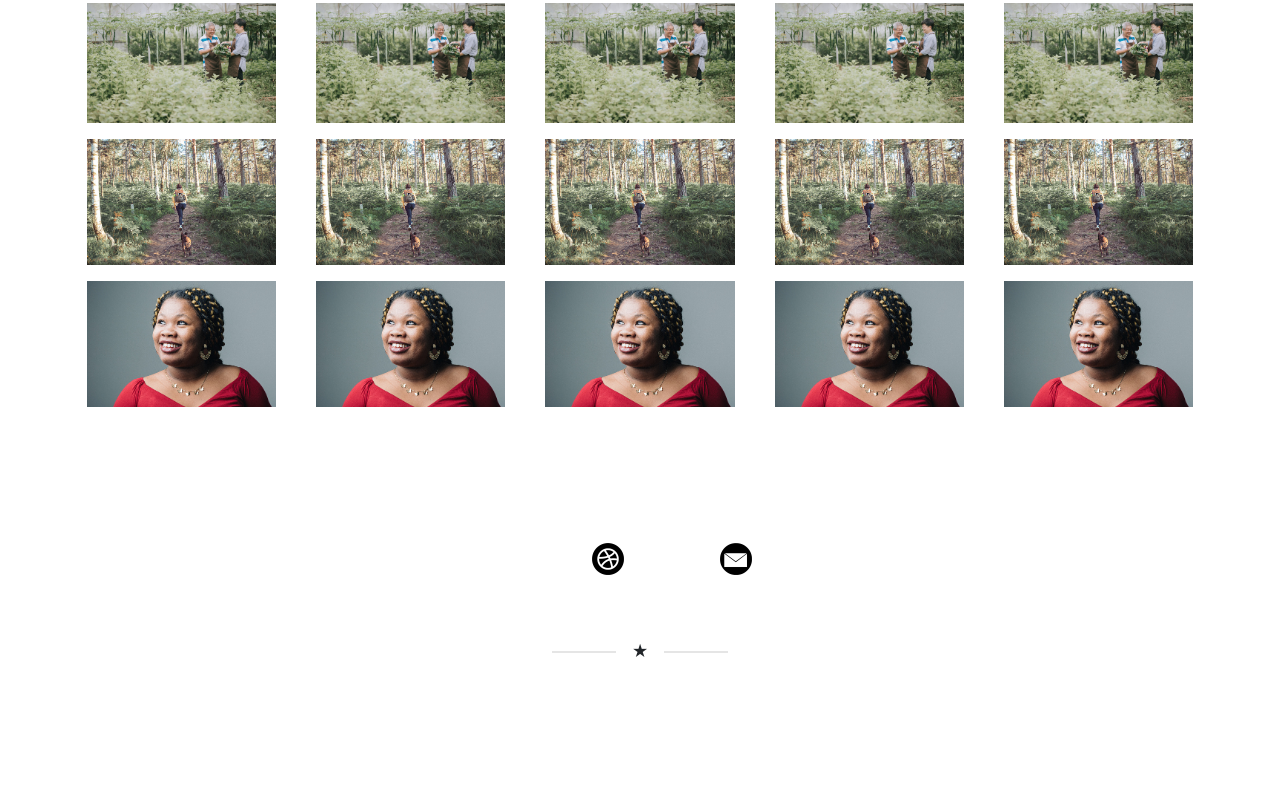
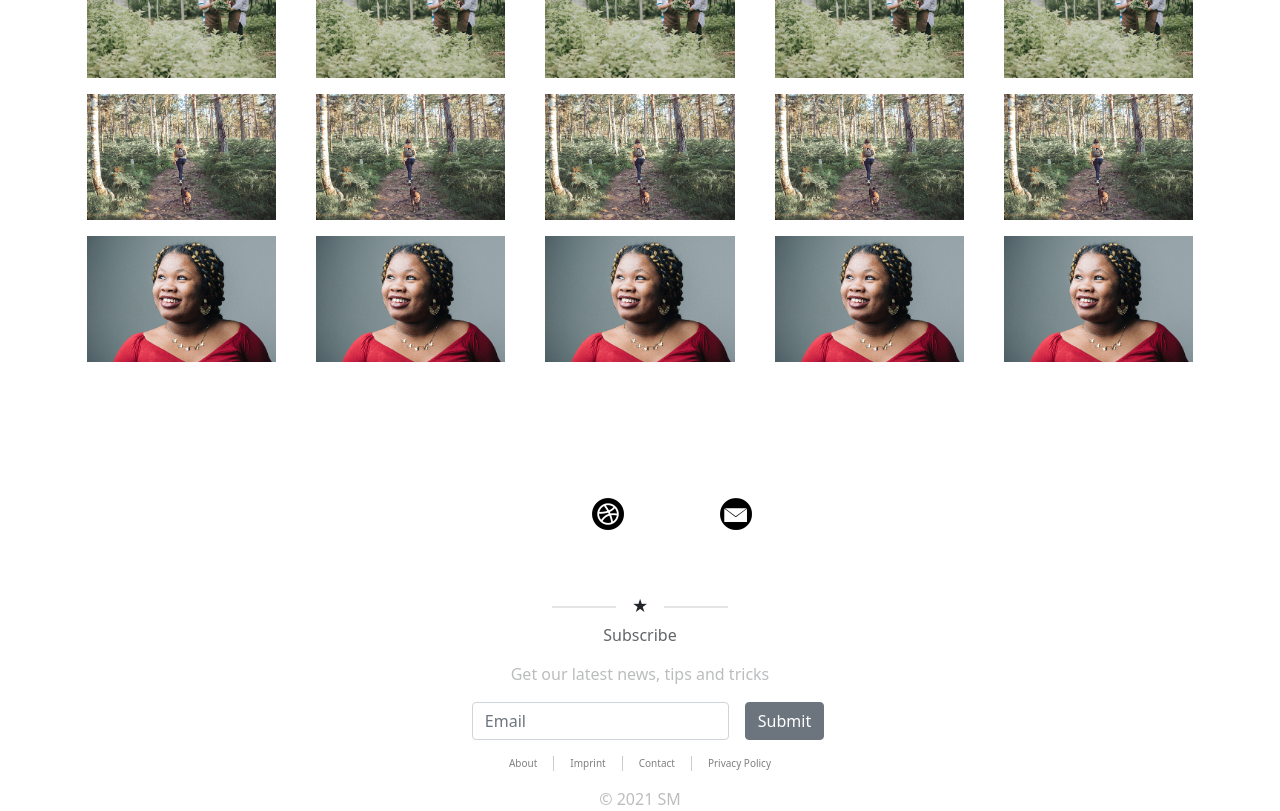
Before and after one commit to Samim-sf/Samim.Safaie_midProject_Web, a plain HTML site: page index.html in a window 1280 px wide. Shown: the part 1048-1859 px from the top of the page. Before the commit the page ends 1711 px from the top, so only its background shows below. Drawn offline with Linux system fonts and the light colour scheme.

Commit message:
first page finished

```diff
--- a/CSS/style.css
+++ b/CSS/style.css
@@ -1,56 +1,88 @@
 .selected-item-menu {
     background-color: white;
 }
-.selected-item-menu >a{
+
+.selected-item-menu > a {
     color: black !important;
 }
-header li{
+
+header li {
     /*min-width: 5rem;*/
+    padding: 1rem;
 }
+
 .container-fluid {
     padding-right: 15px !important;
     padding-left: 15px !important;
     margin-right: auto !important;
     margin-left: auto !important;
 }
-.edited-text{
-    width:250px;
-    background-color:#20c997;
-    height:200px;
+
+.edited-text {
+    width: 250px;
+    background-color: #20c997;
+    height: 200px;
 }
-.test{
+
+.test {
     /*background-color:red;*/
     /*min-width: 100%;*/
 }
-main{
+
+main {
     /*background-color:blue;*/
 }
-.editable-text{
-    margin:7rem;
+
+.editable-text {
+    margin: 7rem;
     /*background-color:black;*/
-    width:70%;
+    width: 70%;
     font-size: 30px;
 }
-.image-contains img{
-    width:10%;
-    margin:5px
-}
-img:hover{
-    cursor:pointer;
+
+.image-contains img {
+    width: 10%;
+    margin: 5px
 }
 
-.star::before{
-    content:""
+img:hover {
+    cursor: pointer;
 }
+
+.star::before {
+    content: ""
+}
+
 .star::before,
 .star::after {
     display: inline-block;
     content: "";
     border-top: 2px solid black;
-    opacity:0.1;
+    opacity: 0.1;
     width: 4rem;
     margin: 0 1rem;
     transform: translateY(-0.25rem);
+}
+
+.btn {
+    height: 20%;
+}
+
+.extra-info h6 {
+    opacity: 0.7;
+}
+.extra-info span {
+    opacity: 0.3;
+}
+
+.extra-info ul li a{
+    font-size:10px;
+    text-decoration: none;
+    padding:0 1rem;
+    opacity: 0.5;
+}
+.extra-info ul li:not(:last-child) {
+    border-right: 1px solid rgba(138, 138, 138, 0.44);
 }
 
 @media only screen and (max-width: 575px) {
--- a/index.html
+++ b/index.html
@@ -35,18 +35,18 @@
                         </li>
 
                         <li class="nav-item justify-content-center ms-3 me-2 d-flex align-items-center">
-                            <a class="nav-link " href="#">
+                            <a class="nav-link " href="https://twitter.com/?lang=en" target=”_blank”>
                                 <img src="images/twitter-32.png" alt="">
 
                             </a>
                         </li>
                         <li class="nav-item justify-content-center ms-3 me-2 d-flex align-items-center">
-                            <a class="nav-link" href="#">
+                            <a class="nav-link" href="https://dribbble.com/" target=”_blank”>
                                 <img src="images/dribbble-32.png" alt="">
                             </a>
                         </li>
                         <li class="nav-item justify-content-center ms-3 d-flex align-items-center">
-                            <a class="nav-link " href="#">
+                            <a class="nav-link " href="https://www.instagram.com" target=”_blank”>
                                 <img src="images/instagram-32.png " alt="">
                             </a>
                         </li>
@@ -60,11 +60,11 @@
 <main class="d-flex justify-content-center align-items-center flex-column">
     <!--    editable text-->
     <div class=" test d-flex justify-content-center align-items-center">
-        <div class="editable-text ">
+        <h3 class="editable-text ">
             Lorem ipsum dolor sit amet, consectetur adipisicing elit. Aperiam, corporis distinctio fugiat incidunt
             laudantium neque obcaecati optio praesentium qui quidem sequi veniam, vero voluptatibus. Beatae cupiditate
             deserunt eligendi ipsam repudiandae!
-        </div>
+        </h3>
     </div>
 
     <!--    images-->
@@ -130,14 +130,48 @@
         <img class="m-3" src="images/email-circle.png" alt="">
     </div>
 
+
+</main>
+
+<footer class="d-flex justify-content-center align-items-center flex-column">
     <!--    star-->
     <div class="d-flex align-items-center justify-content-center">
+        <span class="star">★</span>
+    </div>
 
-        <span class="star">★</span>
 
+    <div class="d-flex justify-content-center align-items-center flex-column extra-info">
+        <h6 class="mt-2">Subscribe</h6>
+        <!--    Email form-->
+        <span class="mt-2">Get our latest news, tips and tricks</span>
+        <form class="form-inline d-flex justify-content-center align-items-center mt-3">
+            <div class="form-group mx-sm-3  ">
+                <input type="email" class="form-control" id="inputPassword2" placeholder="Email">
+            </div>
+            <button type="submit" class="btn btn-secondary ">Submit</button>
+        </form>
+
+        <!--        bottom menu-->
+        <ul class="d-flex justify-content-center align-items-center mt-3 p-0">
+            <li class="nav-item justify-content-center mt-0  selected-item-menu d-flex align-items-center">
+                <a class=" " href="#">About</a>
+            </li>
+            <li class="nav-item justify-content-center mt-0  selected-item-menu d-flex align-items-center">
+                <a class=" " href="#">Imprint</a>
+            </li>
+            <li class="nav-item justify-content-center mt-0  selected-item-menu d-flex align-items-center">
+                <a class=" " href="#">Contact</a>
+            </li>
+            <li class="nav-item justify-content-center mt-0  selected-item-menu d-flex align-items-center">
+                <a class=" " href="#">Privacy Policy</a>
+            </li>
+        </ul>
+
+        <!--        copy write sign-->
+        <span>&#169; 2021 SM</span>
     </div>
-</main>
 
+</footer>
 
 </body>
 </html>
```
